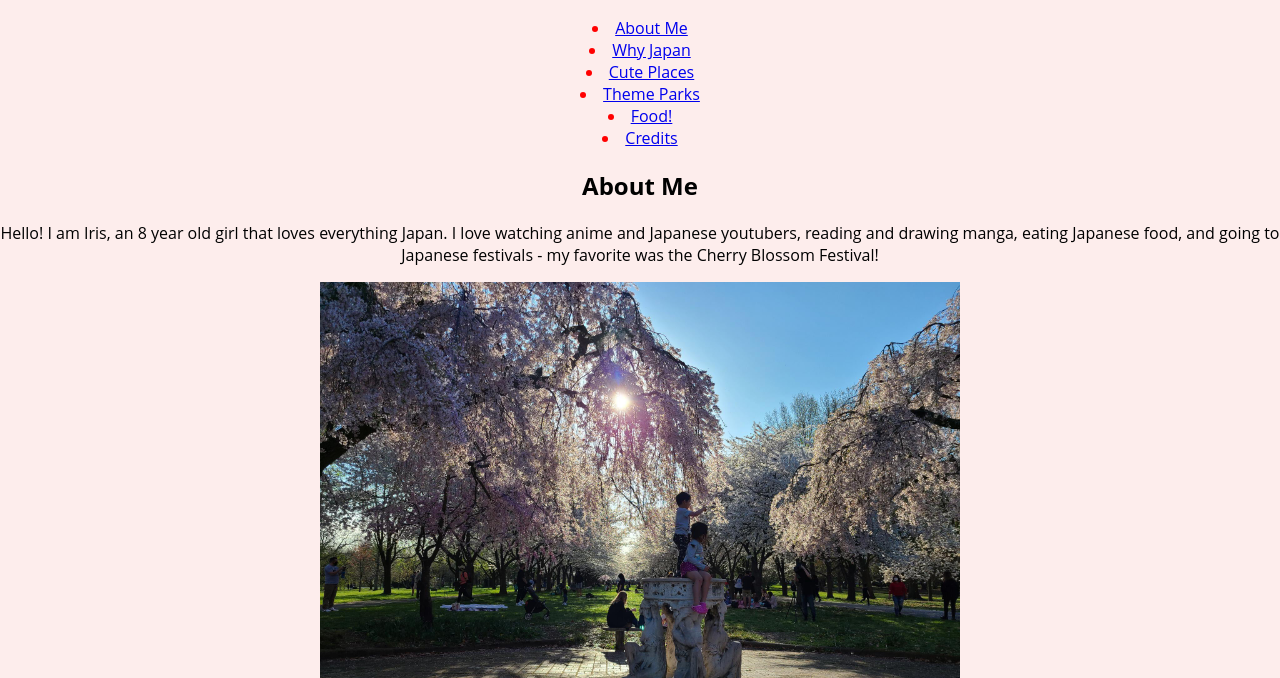
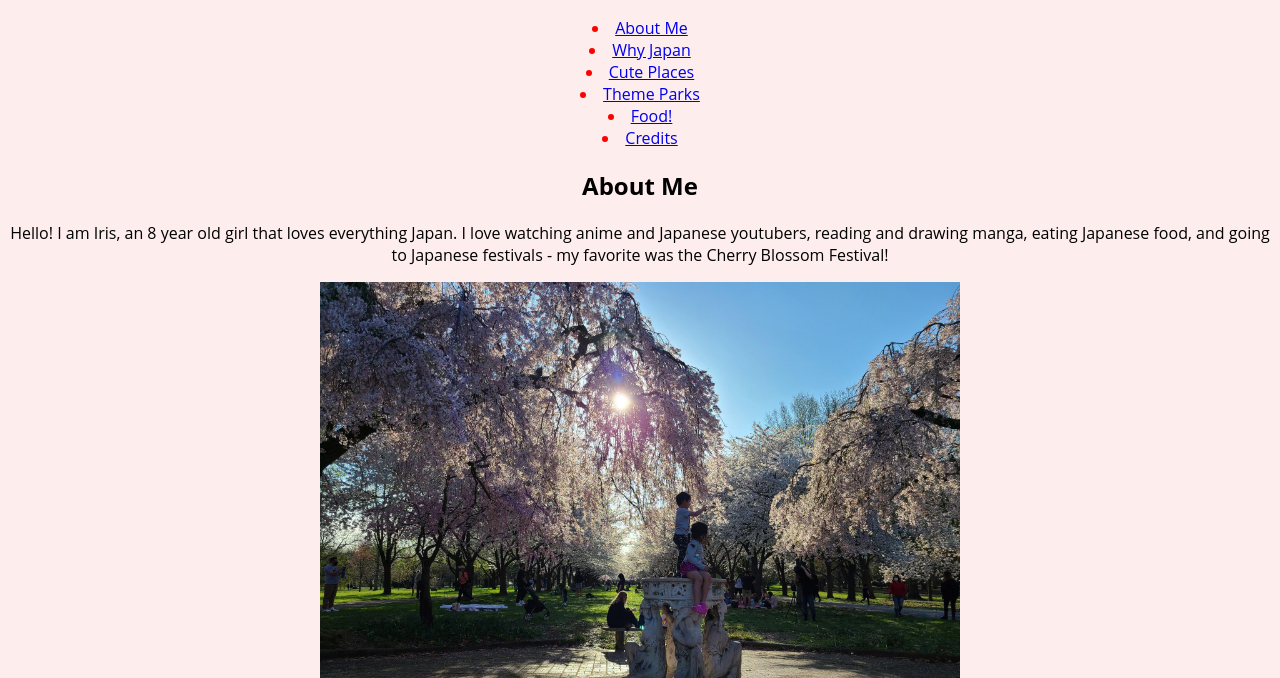
Before and after one commit to LaunchCodeAllhubs/js-assignment-4-html-me-something-jenna215, a website: page index.html in a window 1280 px wide. Shown: the part 122-800 px from the top of the page. Drawn offline with Linux system fonts and the light colour scheme.

Commit message:
change margin

```diff
--- a/styles.css
+++ b/styles.css
@@ -7,8 +7,8 @@ body{
     display: block;
     background-color: #FDEDEC;
     text-align: center;
-    margin-left:auto;
-    margin-right: auto;
+    /* margin-left:auto;
+    margin-right: auto; */
 }
 
 #mainHeading{
```
